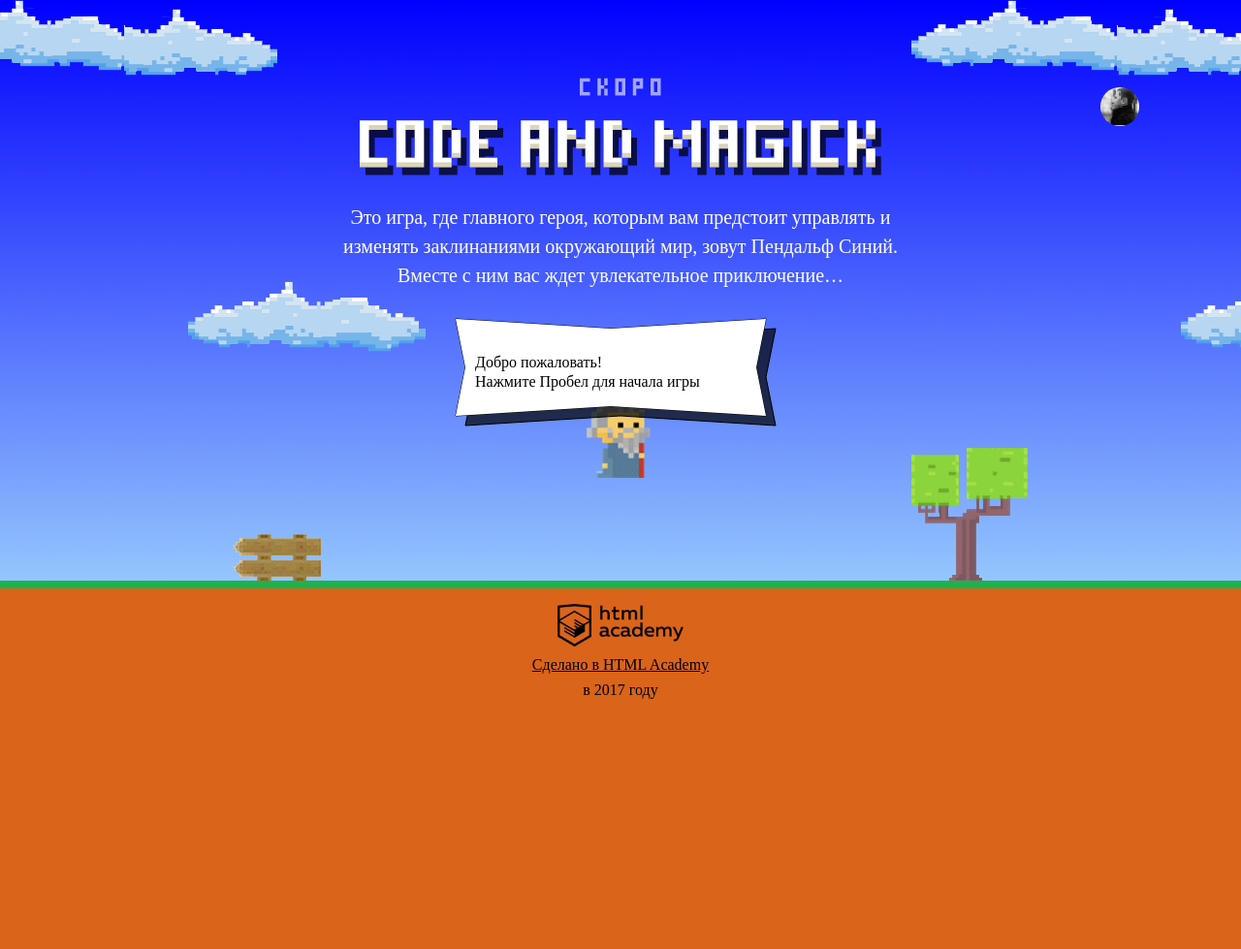
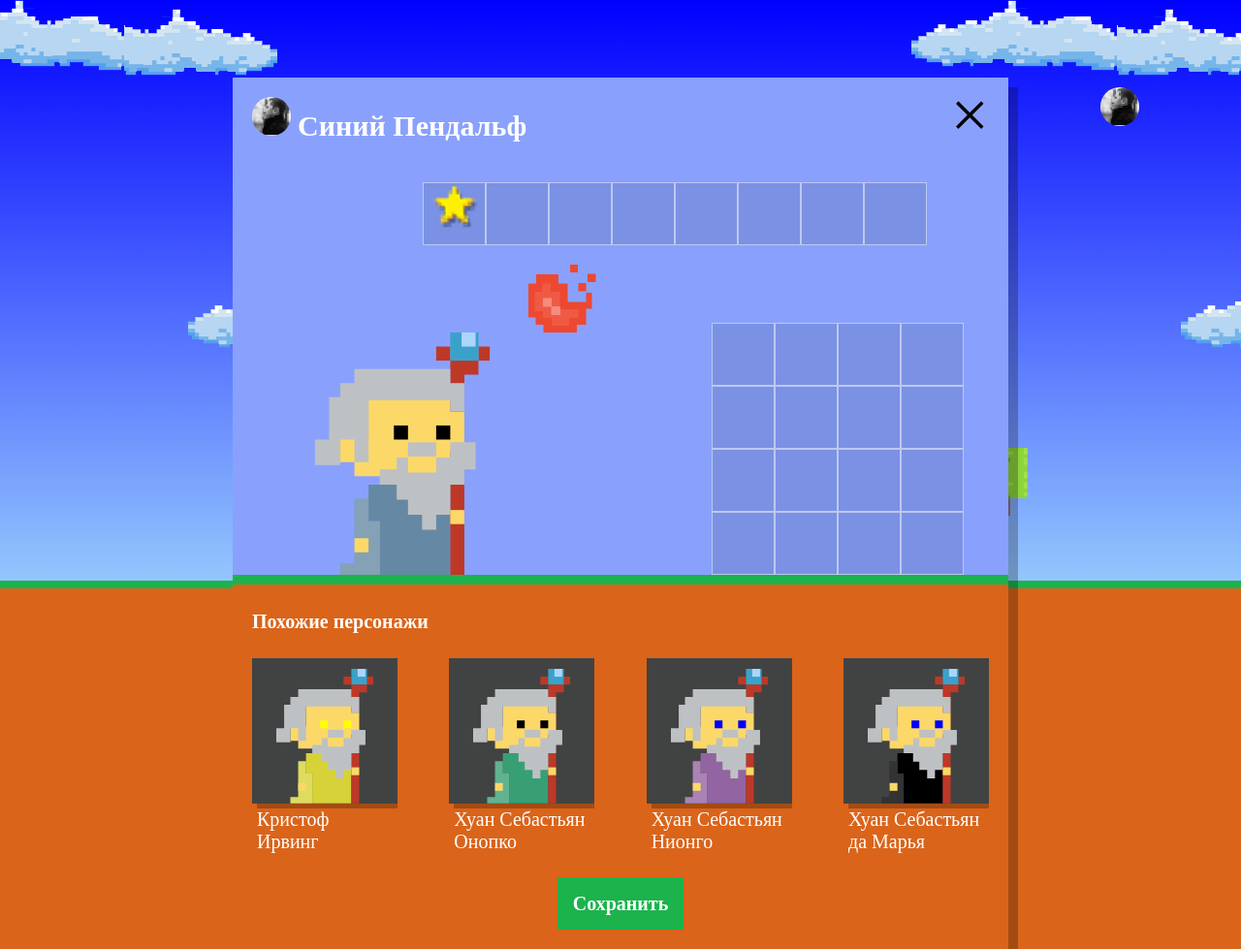
Before and after one commit to a1re/1339161-code-and-magick-19, a website: page index.html in a window 1280 px wide. Shown: the whole page at 97% size. Before the commit the page ends 800 px from the top, so only its background shows below. Drawn offline with Linux system fonts and the light colour scheme; a web font is replaced by a local one.

Commit message:
Добавлена функция отображения похожих магов (со случайными значениями)
В index.html добавлен вызов sj/setup.js

В js/setup.js реализованы функции:
 - генерации мага со случайными параметрами – createWizard()
 - создания элемента мага на основе данных из createWizard() – createWizardElement()
 - заполнения блока похожих магов элементами из createWizardElement() – fillWizardList()

Константы для генерации магов прописаны отдельным блоков в начале файла.

Техническое задание по изменениям: https://up.htmlacademy.ru/javascript/19/tasks/5

```diff
--- a/index.html
+++ b/index.html
@@ -208,6 +208,7 @@
         return Math.round(height/3);
     }
 </script>
+<script src="js/setup.js"></script>
 <script src="js/stat.js"></script>
 <script src="js/game.js"></script>
 
--- /dev/null
+++ b/js/setup.js
@@ -0,0 +1,46 @@
+'use strict';
+
+var NAMES = ['Иван', 'Хуан Себастьян', 'Мария', 'Кристоф', 'Виктор', 'Юлия', 'Люпита', 'Вашингтон'];
+var SURNAMES = ['да Марья', 'Верон', 'Мирабелла', 'Вальц', 'Онопко', 'Топольницкая', 'Нионго', 'Ирвинг'];
+var COAT_COLORS = ['rgb(101, 137, 164)', 'rgb(241, 43, 107)', 'rgb(146, 100, 161)', 'rgb(56, 159, 117)', 'rgb(215, 210, 55)', 'rgb(0, 0, 0)'];
+var EYES_COLORS = ['black', 'red', 'blue', 'yellow', 'green'];
+var WIZARDS_NUMBER = 4;
+
+var createWizard = function () {
+  var firstName = NAMES[Math.round((NAMES.length - 1) * Math.random())];
+  var secondName = SURNAMES[Math.round((SURNAMES.length - 1) * Math.random())];
+  return {
+    name: firstName + ' ' + secondName,
+    coatColor: COAT_COLORS[Math.round((COAT_COLORS.length - 1) * Math.random())],
+    eyesColor: EYES_COLORS[Math.round((EYES_COLORS.length - 1) * Math.random())],
+  };
+};
+
+var createWizardElement = function (wizardDetails) {
+  var similarWizardTemplate = document.querySelector('#similar-wizard-template')
+                                .content
+                                .querySelector('.setup-similar-item');
+  var wizardElement = similarWizardTemplate.cloneNode(true);
+  wizardElement.querySelector('.setup-similar-label').textContent = wizardDetails.name;
+  wizardElement.querySelector('.wizard-coat').style.fill = wizardDetails.coatColor;
+  wizardElement.querySelector('.wizard-eyes').style.fill = wizardDetails.eyesColor;
+  return wizardElement;
+};
+
+var fillWizardList = function (wizardsList) {
+  var blockForWizards = document.createDocumentFragment();
+  for (var j = 0; j < wizardsList.length; j++) {
+    blockForWizards.appendChild(createWizardElement(wizardsList[j]));
+  }
+  document.querySelector('.setup-similar-list').appendChild(blockForWizards);
+};
+
+var wizards = [];
+for (var i = 0; i < WIZARDS_NUMBER; i++) {
+  wizards.push(createWizard());
+}
+
+fillWizardList(wizards);
+
+document.querySelector('.setup').classList.remove('hidden');
+document.querySelector('.setup-similar').classList.remove('hidden');
```
